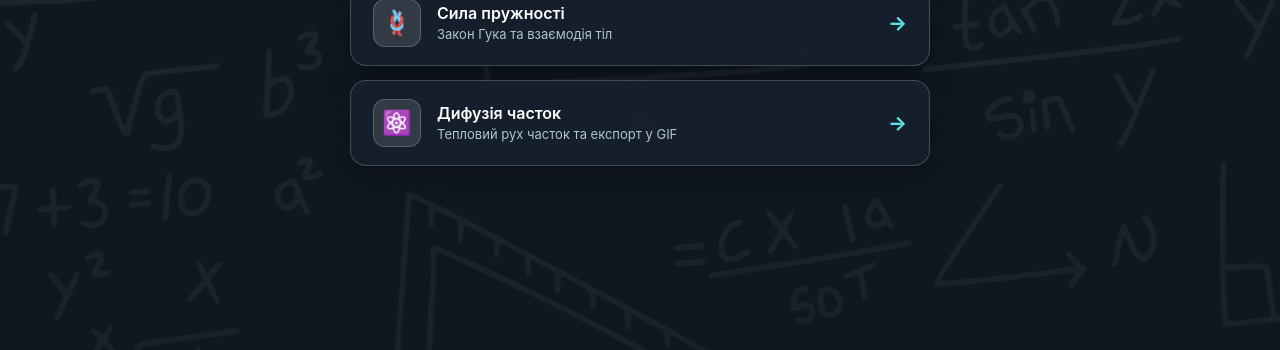
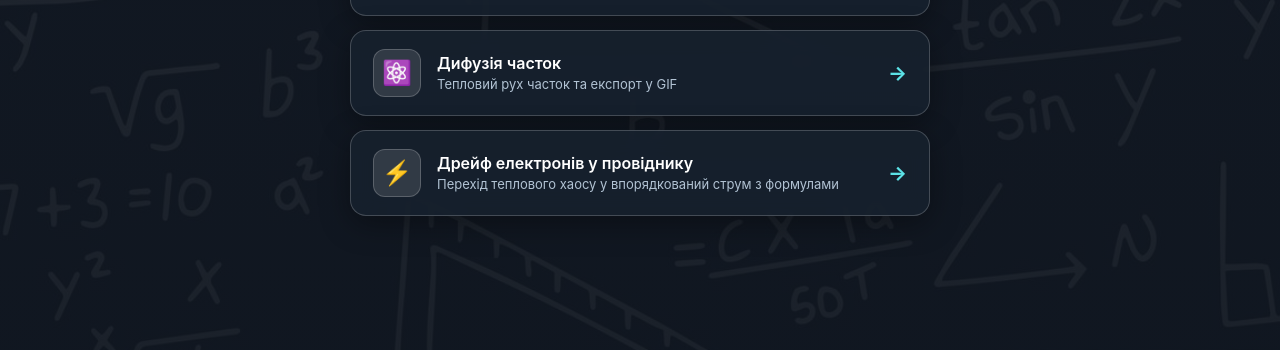
Before and after one commit to HannaBidna/Lessons, a plain HTML site: page simulations.html in a window 1280 px wide. Shown: the part 400-750 px from the top of the page. Drawn offline with Linux system fonts and the light colour scheme.

Commit message:
Add electron drift simulation to simulations.html
Added new simulation for electron drift with description.

```diff
--- a/simulations.html
+++ b/simulations.html
@@ -26,9 +26,8 @@
       font-family: -apple-system, BlinkMacSystemFont, "Segoe UI", Roboto, sans-serif;
       color: var(--text-main);
       background-color: #28394e;
-      /* Надійне накладання картинки та затемнення */
-     background: linear-gradient(rgba(14, 20, 29, 0.85), rgba(14, 20, 29, 0.9)),
-            url('./bg_simulations.jpg') no-repeat center center / cover;
+      background: linear-gradient(rgba(14, 20, 29, 0.85), rgba(14, 20, 29, 0.9)),
+                  url('./bg_simulations.jpg') no-repeat center center / cover;
     }
 
     .container {
@@ -119,11 +118,12 @@
 <body>
   <div class="container">
 
-<a href="physics.html" class="back-link">&larr; Назад до Фізики</a>
+    <a href="physics.html" class="back-link">&larr; Назад до Фізики</a>
     <h1 class="page-title">🧪 Симуляції</h1>
     <p class="page-desc">Інтерактивні фізичні моделі для дослідів:</p>
 
     <div class="list">
+      <!-- 1. Сила пружності -->
       <a href="simulatios/1/" class="card">
         <div class="card-left">
           <div class="card-icon">🪢</div>
@@ -135,6 +135,7 @@
         <div class="card-arrow">&rarr;</div>
       </a>
 
+      <!-- 2. Дифузія часток -->
       <a href="simulatios/2/" class="card">
         <div class="card-left">
           <div class="card-icon">⚛️</div>
@@ -145,6 +146,18 @@
         </div>
         <div class="card-arrow">&rarr;</div>
       </a>
+
+      <!-- 3. Дрейф електронів (Нова симуляція) -->
+      <a href="electron_drift.html" class="card">
+        <div class="card-left">
+          <div class="card-icon">⚡</div>
+          <div>
+            <div class="card-title">Дрейф електронів у провіднику</div>
+            <div class="card-desc">Перехід теплового хаосу у впорядкований струм з формулами</div>
+          </div>
+        </div>
+        <div class="card-arrow">&rarr;</div>
+      </a>
     </div>
   </div>
 </body>
```
